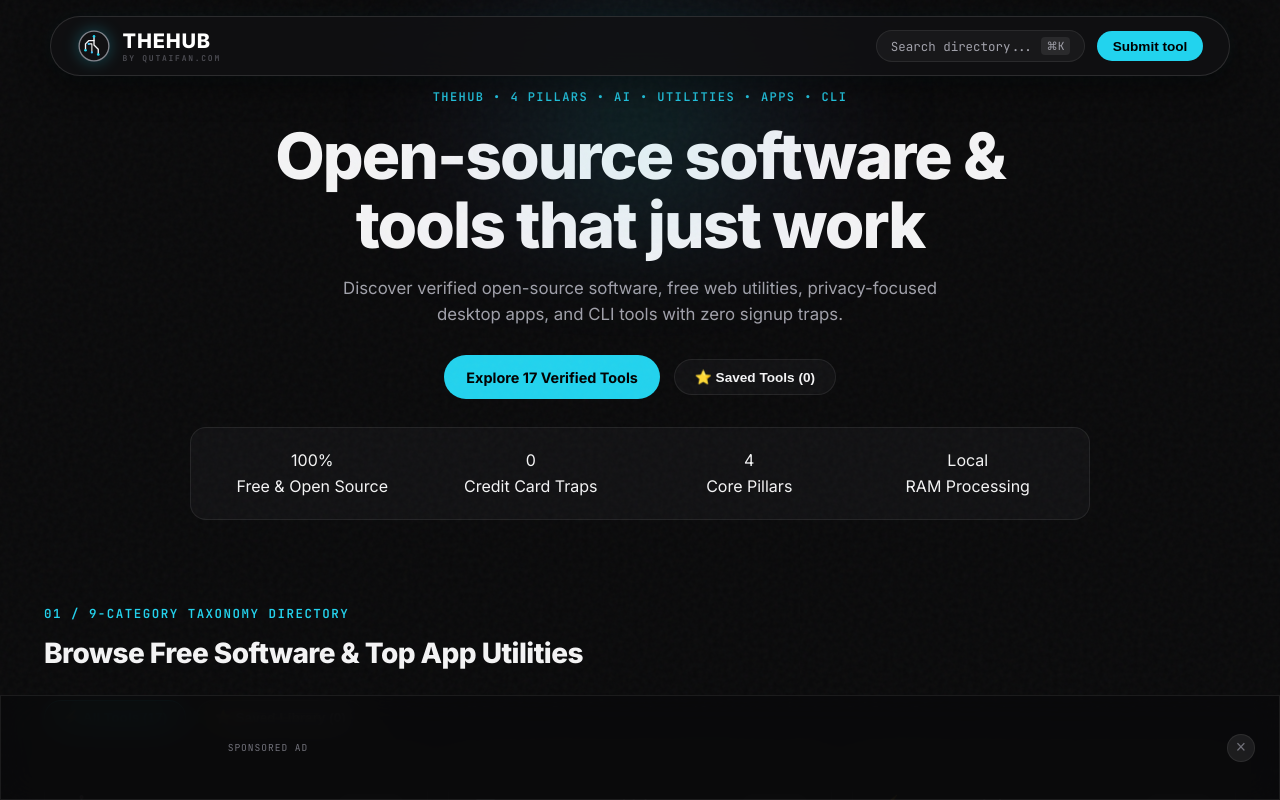
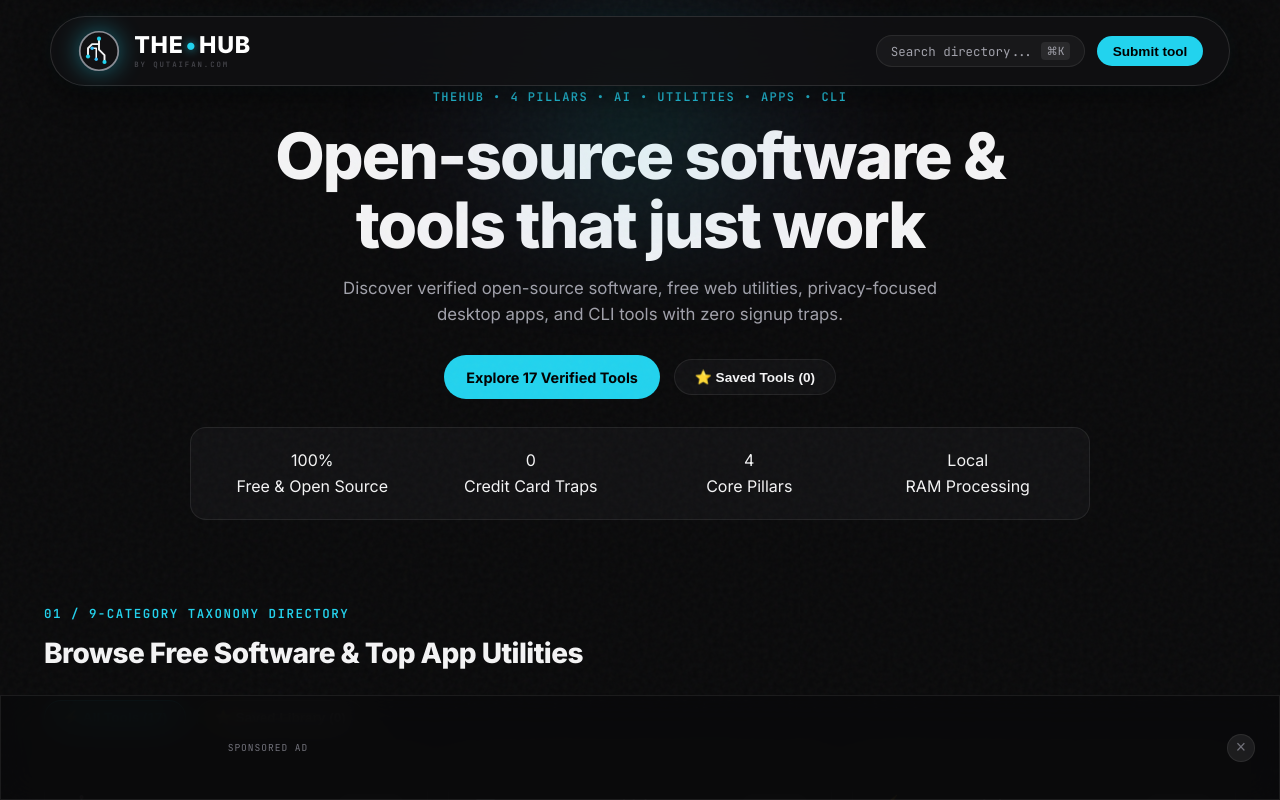
Before and after one commit to Qutaifan/Freeapps, a React (Vite) app in the folder freeapps-components/: page / in a window 1280 px wide. Shown: the top 800 px of the page. Built offline with nearby package versions, Linux system fonts and the light colour scheme.

Commit message:
Enlarge logo emblem SVG to 44px, add cyan dot separator THE•HUB (1.45rem bold), and refine BY QUTAIFAN.COM slogan size

```diff
--- a/freeapps-components/src/components/Navbar.tsx
+++ b/freeapps-components/src/components/Navbar.tsx
@@ -6,25 +6,25 @@ interface NavbarProps {
 export function Navbar({ onOpenSearch, onOpenSubmit }: NavbarProps) {
   return (
     <nav className="navbar-fixed glass-nav">
-      <a href="/" className="nav-brand" style={{ display: 'flex', alignItems: 'center', gap: '0.75rem', textDecoration: 'none' }}>
-        {/* Dark Circular Circuit Network Emblem (Option 1) */}
-        <svg width="34" height="34" viewBox="0 0 64 64" fill="none" xmlns="http://www.w3.org/2000/svg" style={{ filter: 'drop-shadow(0 0 8px rgba(34, 211, 238, 0.3))' }}>
-          <circle cx="32" cy="32" r="28" fill="#111113" stroke="#A1A1AA" strokeWidth="2.5" strokeOpacity="0.8" />
-          <path d="M 32 14 L 32 30 L 40 38 L 40 48" fill="none" stroke="#F4F4F5" strokeWidth="2.5" strokeLinecap="round" strokeLinejoin="round" />
-          <circle cx="40" cy="48" r="2.5" fill="#22D3EE" />
-          <path d="M 32 22 L 22 22 L 16 28 L 16 40" fill="none" stroke="#F4F4F5" strokeWidth="2.5" strokeLinecap="round" strokeLinejoin="round" />
-          <circle cx="16" cy="40" r="2.5" fill="#22D3EE" />
-          <path d="M 22 28 L 28 28 L 28 44" fill="none" stroke="#F4F4F5" strokeWidth="2" strokeLinecap="round" strokeLinejoin="round" />
-          <circle cx="28" cy="44" r="2" fill="#38BDF8" />
-          <circle cx="22" cy="28" r="2" fill="#38BDF8" />
-          <circle cx="32" cy="14" r="2.5" fill="#22D3EE" />
+      <a href="/" className="nav-brand" style={{ display: 'flex', alignItems: 'center', gap: '0.85rem', textDecoration: 'none' }}>
+        {/* Dark Circular Circuit Network Emblem (Option 1 - 44px Bigger) */}
+        <svg width="44" height="44" viewBox="0 0 64 64" fill="none" xmlns="http://www.w3.org/2000/svg" style={{ filter: 'drop-shadow(0 0 12px rgba(34, 211, 238, 0.45))' }}>
+          <circle cx="32" cy="32" r="28" fill="#111113" stroke="#A1A1AA" strokeWidth="2.5" strokeOpacity="0.85" />
+          <path d="M 32 14 L 32 30 L 40 38 L 40 48" fill="none" stroke="#F4F4F5" strokeWidth="2.8" strokeLinecap="round" strokeLinejoin="round" />
+          <circle cx="40" cy="48" r="3" fill="#22D3EE" />
+          <path d="M 32 22 L 22 22 L 16 28 L 16 40" fill="none" stroke="#F4F4F5" strokeWidth="2.8" strokeLinecap="round" strokeLinejoin="round" />
+          <circle cx="16" cy="40" r="3" fill="#22D3EE" />
+          <path d="M 22 28 L 28 28 L 28 44" fill="none" stroke="#F4F4F5" strokeWidth="2.2" strokeLinecap="round" strokeLinejoin="round" />
+          <circle cx="28" cy="44" r="2.5" fill="#38BDF8" />
+          <circle cx="22" cy="28" r="2.5" fill="#38BDF8" />
+          <circle cx="32" cy="14" r="3" fill="#22D3EE" />
         </svg>
 
         <div style={{ display: 'flex', flexDirection: 'column', lineHeight: 1 }}>
-          <span style={{ fontWeight: 900, fontSize: '1.25rem', letterSpacing: '0.04em', color: '#FFFFFF', fontFamily: 'var(--font-sans)' }}>
-            THEHUB
+          <span style={{ fontWeight: 900, fontSize: '1.45rem', letterSpacing: '0.03em', color: '#FFFFFF', fontFamily: 'var(--font-sans)', display: 'flex', alignItems: 'center' }}>
+            THE<span style={{ color: 'var(--accent-cyan)', margin: '0 0.15rem', textShadow: '0 0 10px rgba(34, 211, 238, 0.8)' }}>•</span>HUB
           </span>
-          <span style={{ fontSize: '0.5rem', letterSpacing: '0.22em', color: 'var(--text-muted)', fontFamily: 'var(--font-mono)', marginTop: '3px', textTransform: 'uppercase', opacity: 0.65 }}>
+          <span style={{ fontSize: '0.46rem', letterSpacing: '0.26em', color: 'var(--text-muted)', fontFamily: 'var(--font-mono)', marginTop: '4px', textTransform: 'uppercase', opacity: 0.55 }}>
             BY QUTAIFAN.COM
           </span>
         </div>
```
Also changed, not shown: 1 other file (tests, documents, lock files or other folders).
